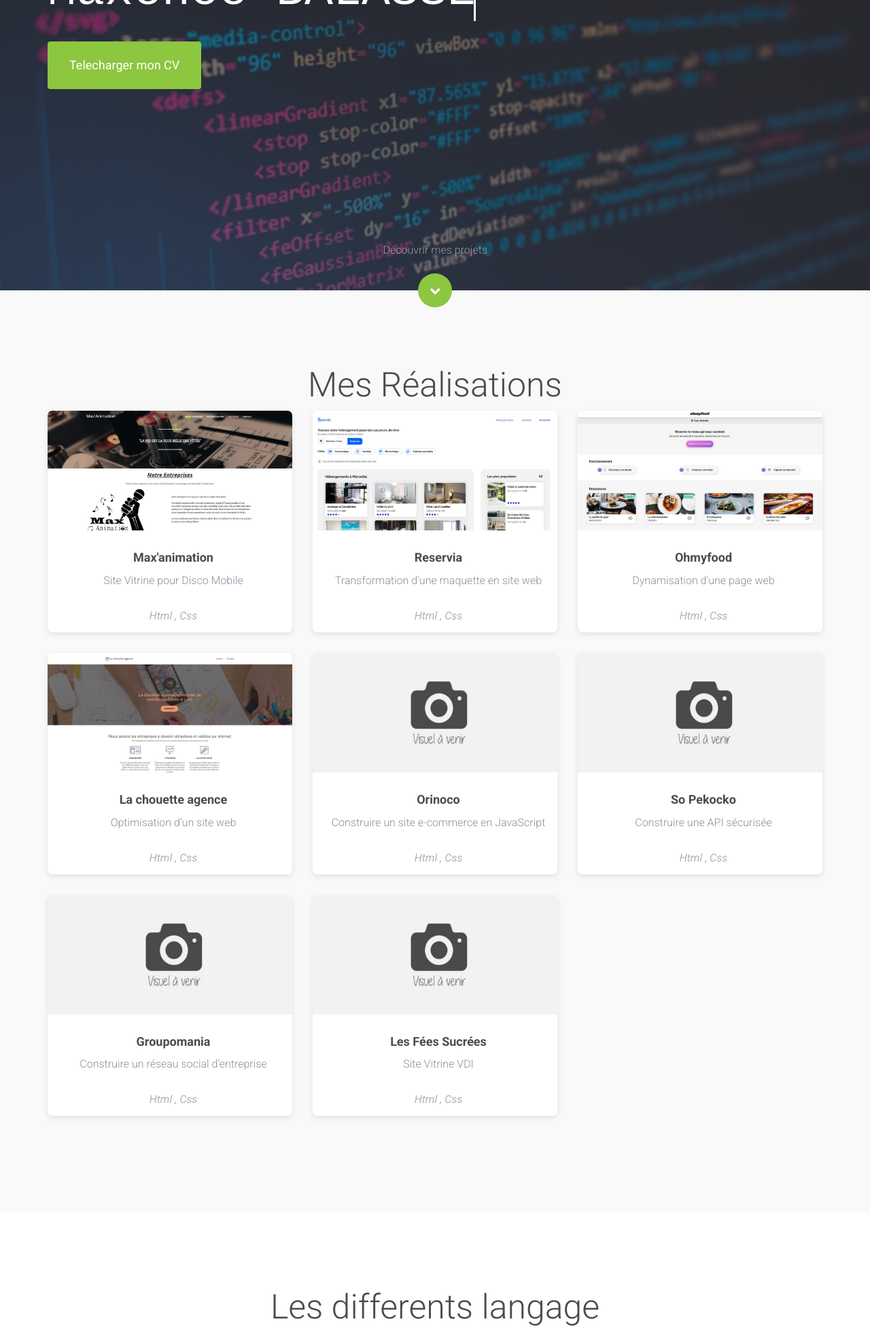
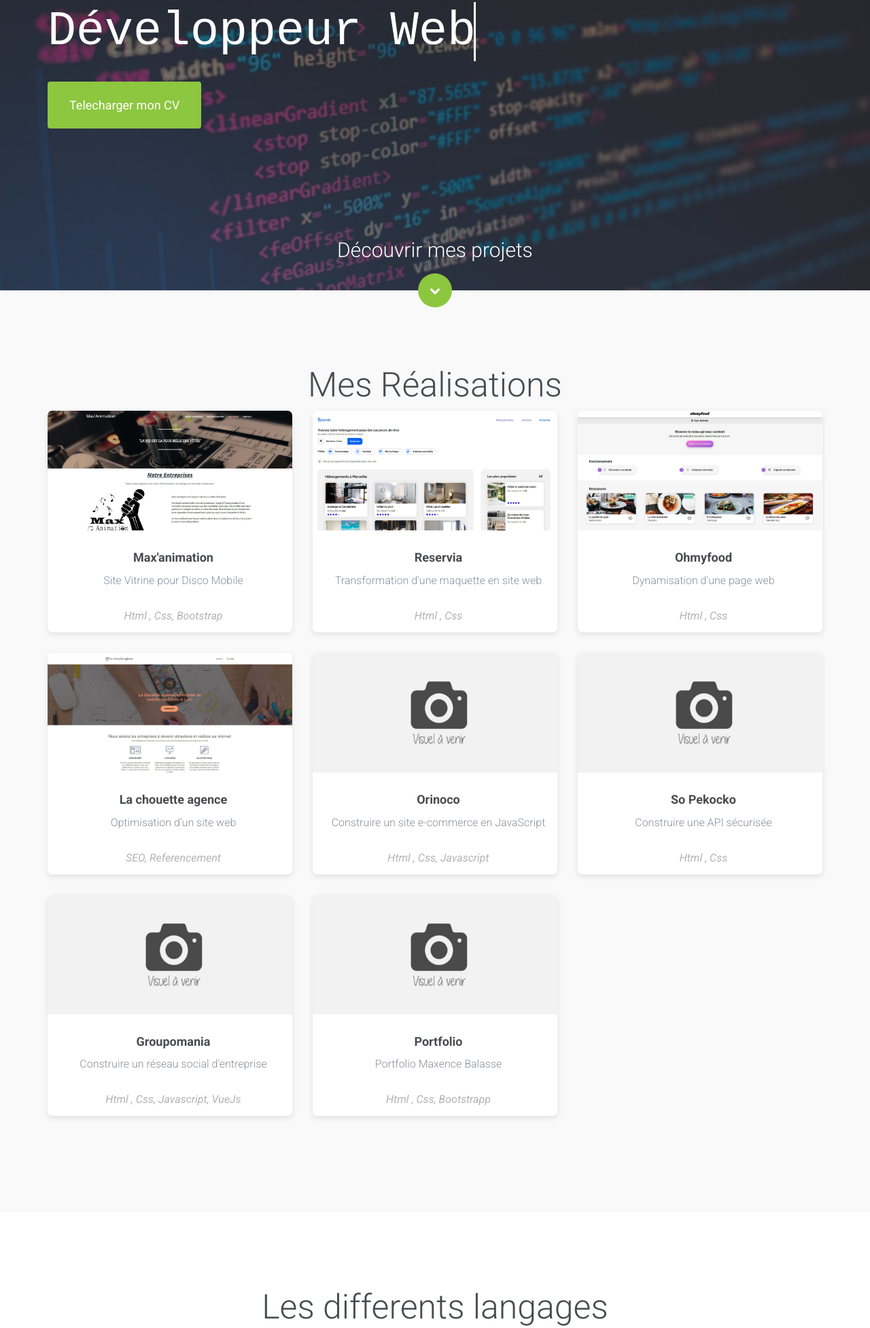
Before and after one commit to Jsp38850/Portfolio-Maxence-Balasse, a plain HTML site: page index.html in a window 1280 px wide. Shown: the part 324-2277 px from the top of the page at 68% size. Drawn offline with Linux system fonts and the light colour scheme; files whose address does not match are found by name.

Commit message:
Mise a jour et mise en ligne

```diff
--- a/css/style.css
+++ b/css/style.css
@@ -23,6 +23,8 @@ body {
 body.fh5co-overflow {
   overflow-x: auto;
 }
+
+
 
 a {
   color: #8dc63f;
@@ -507,7 +509,8 @@ body {
 }
 #fh5co-hero .fh5co-learn-more a .text {
   display: block;
-  color: rgba(255, 255, 255, 0.5);
+  color: #ffffff;
+  font-size: 30px;
   margin-bottom: 20px;
 }
 #fh5co-hero .fh5co-learn-more a .arrow {
--- a/index.html
+++ b/index.html
@@ -47,8 +47,9 @@
             <div class="fh5co-intro-text">
               <div class="fh5co-left-position">
                 <h2 class="typing">Maxence BALASSE</h2>
+                <h2 class="typing">Développeur Web</h2>
                 <p class="animate-box">
-                  <a href="fichier/CV-maxence-balasse.pdf" download="CV-maxence-balasse.pdf" class="btn btn-primary">Telecharger mon CV</a>
+                  <a href="fichier/CV-Maxence-BALASSE-Développeur-Web.pdf" download="CV-maxence-balasse-developpeur-web.pdf" class="btn btn-primary">Telecharger mon CV</a>
                 </p>
               </div>
             </div>
@@ -76,7 +77,7 @@
                 <div class="fh5co-text">
                   <h2>Max'animation</h2>
                   <p>Site Vitrine pour Disco Mobile</p>
-                  <span><i>Html , Css</i></span>
+                  <span><i>Html , Css, Bootstrap</i></span>
                 </div>
               </a>
             </div>
@@ -109,7 +110,7 @@
                 <div class="fh5co-text">
                   <h2>La chouette agence</h2>
                   <p>Optimisation d'un site web</p>
-                  <span><i>Html , Css</i></span>
+                  <span><i>SEO, Referencement</i></span>
                 </div>
               </a>
             </div>
@@ -120,7 +121,7 @@
                 <div class="fh5co-text">
                   <h2>Orinoco</h2>
                   <p>Construire un site e-commerce en JavaScript</p>
-                  <span><i>Html , Css</i></span>
+                  <span><i>Html , Css, Javascript</i></span>
                 </div>
               </a>
             </div>
@@ -142,12 +143,23 @@
                 <div class="fh5co-text">
                   <h2>Groupomania</h2>
                   <p>Construire un réseau social d'entreprise</p>
-                  <span><i>Html , Css</i></span>
+                  <span><i>Html , Css, Javascript, VueJs</i></span>
                 </div>
               </a>
             </div>
 
             <div class="col-md-4 col-sm-6 col-xxs-12 animate-box">
+                <a href="images/visuel_a_venir.jpg" class="fh5co-project-item image-popup">
+                  <img src="images/visuel_a_venir.jpg" alt="Image" class="img-responsive" />
+                  <div class="fh5co-text">
+                    <h2>Portfolio </h2>
+                    <p>Portfolio Maxence Balasse</p>
+                    <span><i>Html , Css, Bootstrapp </i></span>
+                  </div>
+                </a>
+              </div>
+
+            <!--<div class="col-md-4 col-sm-6 col-xxs-12 animate-box">
               <a href="images/visuel_a_venir.jpg" class="fh5co-project-item image-popup">
                 <img src="images/visuel_a_venir.jpg" alt="Image" class="img-responsive" />
                 <div class="fh5co-text">
@@ -156,7 +168,7 @@
                   <span><i>Html , Css</i></span>
                 </div>
               </a>
-            </div>
+            </div>-->
           </div>
         </div>
       </section>
@@ -166,7 +178,7 @@
         <div class="container">
           <div class="row text-center row-bottom-padded-md">
             <div class="col-md-8 col-md-offset-2">
-              <h2 class="fh5co-lead animate-box">Les differents langage</h2>
+              <h2 class="fh5co-lead animate-box">Les differents langages</h2>
             </div>
           </div>
           <div class="row">
```
Also changed, not shown: 2 other files.
